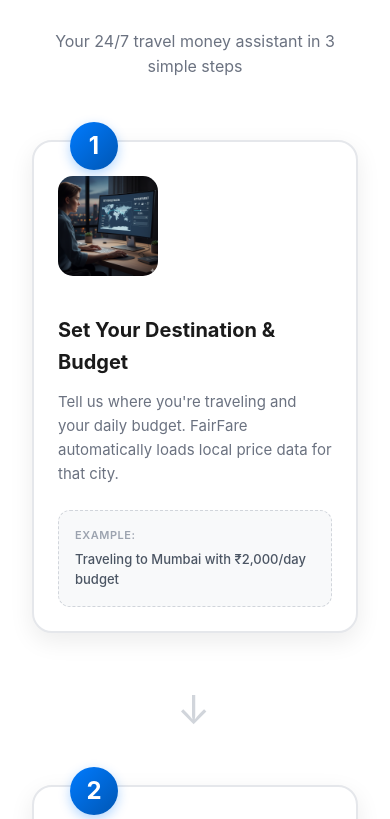
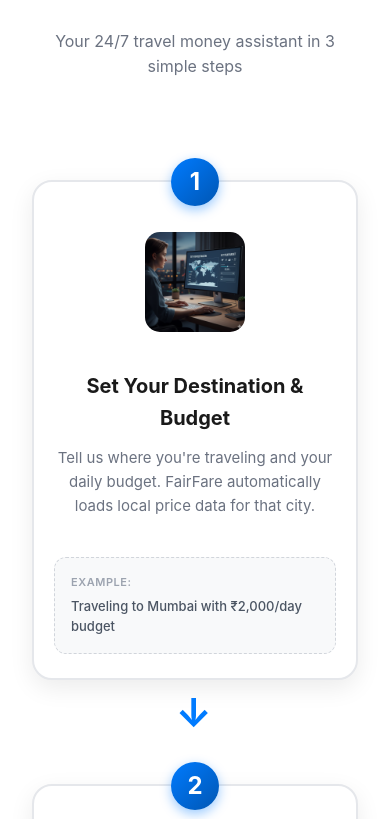
Before and after one commit to Swapnilp011/FairFare, a React (Vite) app: page / in a window 390 px wide. Shown: the part 3420-4239 px from the top of the page. Built offline with nearby package versions, Linux system fonts and the light colour scheme; no server answers.

Commit message:
How FairFare Works section card change for mobile view

```diff
--- a/src/components/Welcome/Welcome.css
+++ b/src/components/Welcome/Welcome.css
@@ -1067,8 +1067,41 @@ body {
     }
 
     .feature-card,
-    .problem-card,
-    .step-card {
+    .problem-card {
         padding: 24px;
     }
+
+    .step-card {
+        padding: 40px 20px 24px;
+        display: flex;
+        flex-direction: column;
+        align-items: center;
+        text-align: center;
+        margin-top: 40px;
+    }
+
+    .steps-container {
+        gap: 0;
+    }
+
+    .step-arrow {
+        margin: 0;
+        padding: 0;
+        color: #007bff;
+        font-weight: bold;
+        z-index: 5;
+    }
+
+    .step-number {
+        left: 50%;
+        transform: translateX(-50%);
+        top: -24px;
+        box-shadow: 0 4px 12px rgba(0, 123, 255, 0.4);
+    }
+
+    .step-example {
+        text-align: left;
+        width: 100%;
+        margin-top: 15px;
+    }
 }
```
